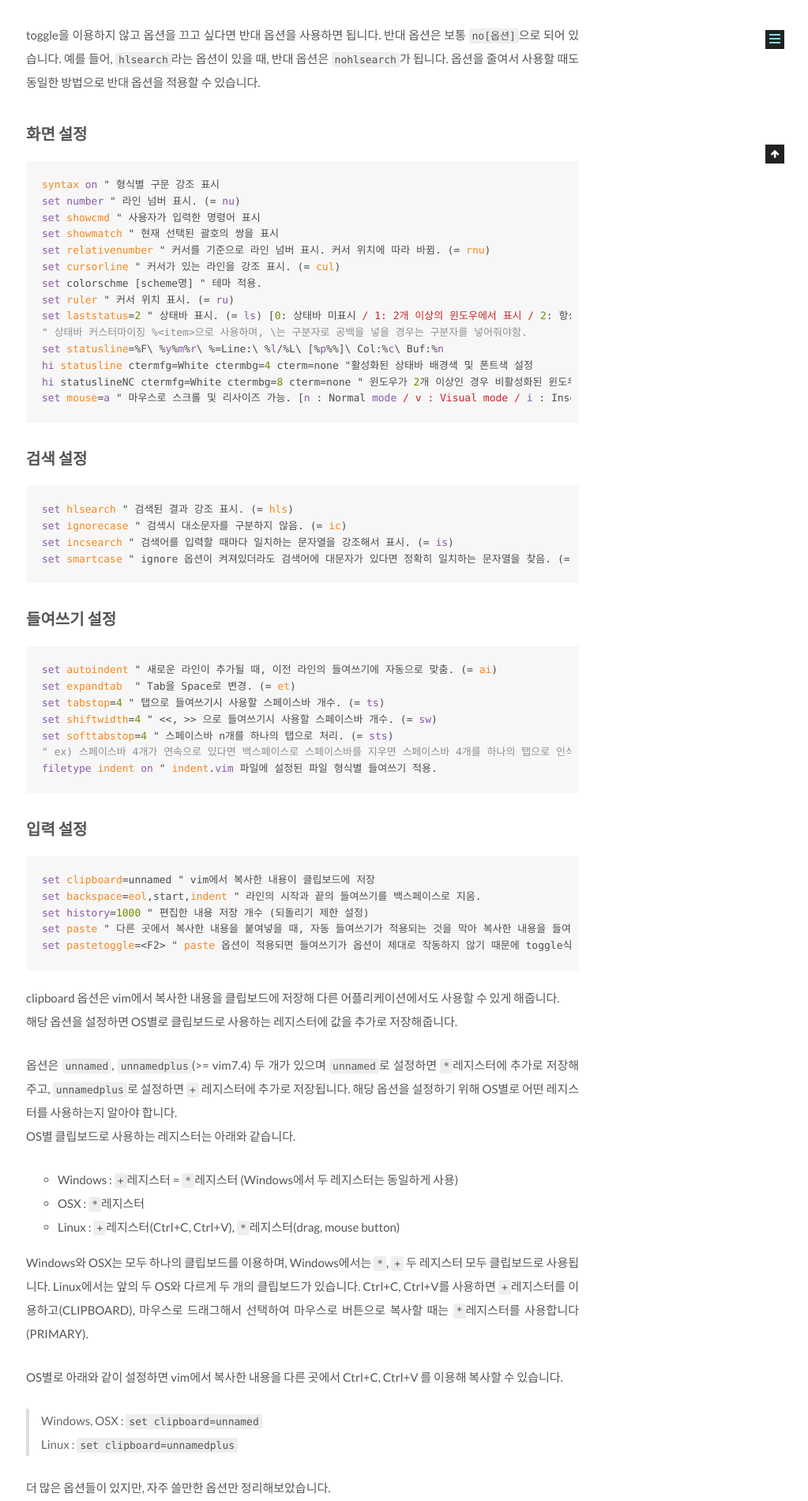
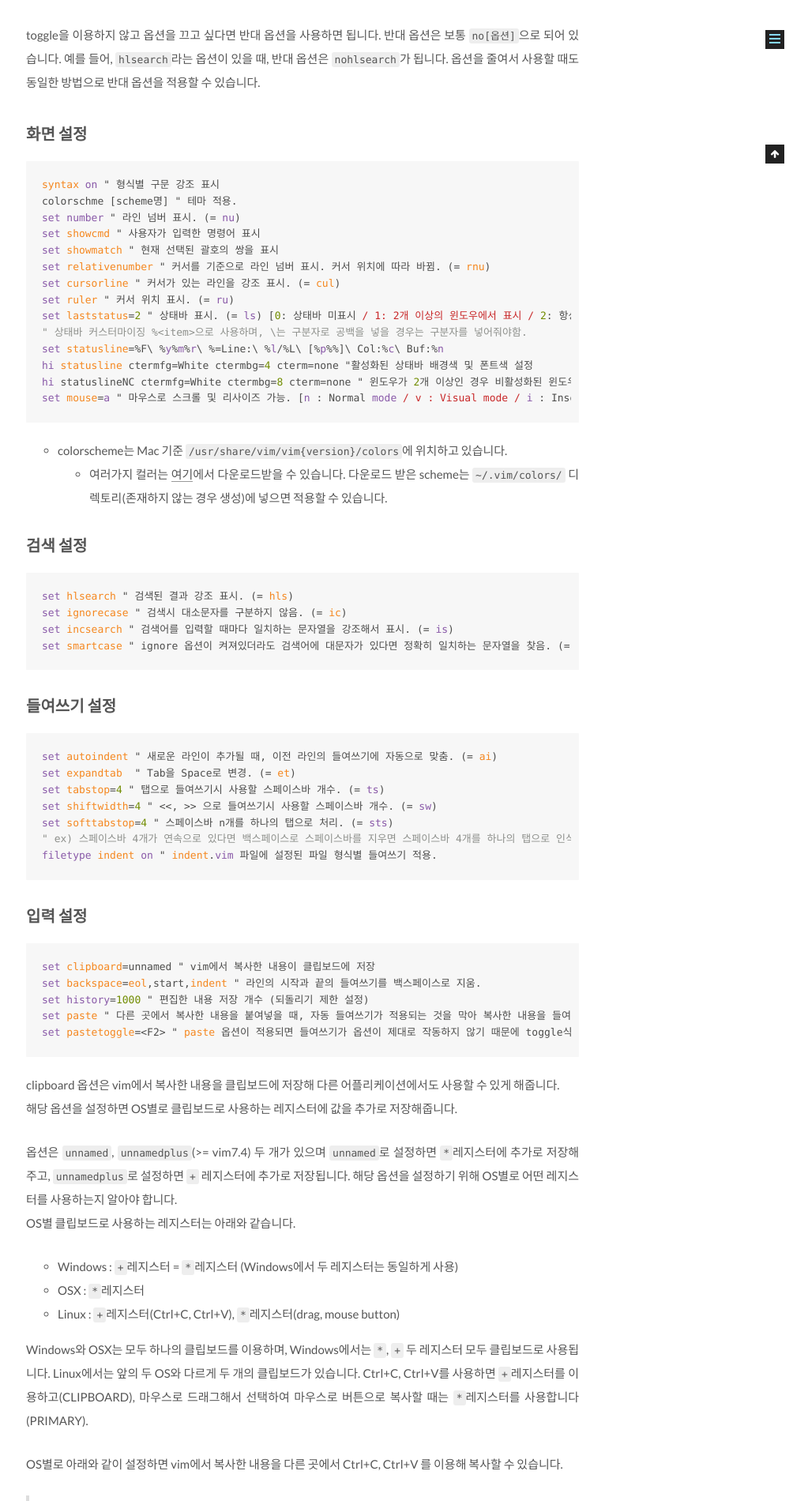
Before and after one commit to jhpapa/jhpapa.github.io, a Jekyll site: the page built from _posts/2018/01/2018-01-29-vim_configuration.md, in a window 1280 px wide. Shown: the part 793-2693 px from the top of the page at 79% size, without its empty margins (257-1280 px from the left). Built offline with Jekyll 4.4.1, drawn with Linux system fonts in a browser that asks for light colours.

Commit message:
포스트 수정

````diff
--- a/_posts/2018/01/2018-01-29-vim_configuration.md
+++ b/_posts/2018/01/2018-01-29-vim_configuration.md
@@ -29,12 +29,12 @@
 
 ``` vim
 syntax on " 형식별 구문 강조 표시
+colorschme [scheme명] " 테마 적용.
 set number " 라인 넘버 표시. (= nu)
 set showcmd " 사용자가 입력한 명령어 표시
 set showmatch " 현재 선택된 괄호의 쌍을 표시
 set relativenumber " 커서를 기준으로 라인 넘버 표시. 커서 위치에 따라 바뀜. (= rnu)
 set cursorline " 커서가 있는 라인을 강조 표시. (= cul)
-set colorschme [scheme명] " 테마 적용.
 set ruler " 커서 위치 표시. (= ru)
 set laststatus=2 " 상태바 표시. (= ls) [0: 상태바 미표시 / 1: 2개 이상의 윈도우에서 표시 / 2: 항상 표시]
 " 상태바 커스터마이징 %<item>으로 사용하며, \는 구분자로 공백을 넣을 경우는 구분자를 넣어줘야함.
@@ -43,6 +43,9 @@
 hi statuslineNC ctermfg=White ctermbg=8 cterm=none " 윈도우가 2개 이상인 경우 비활성화된 윈도우의 배경색 및 폰트색 설정
 set mouse=a " 마우스로 스크롤 및 리사이즈 가능. [n : Normal mode / v : Visual mode / i : Insert mode / a : All modes]
 ```
+
+* colorscheme는 Mac 기준 `/usr/share/vim/vim{version}/colors`에 위치하고 있습니다.
+    * 여러가지 컬러는 [여기](https://vimcolors.com/)에서 다운로드받을 수 있습니다. 다운로드 받은 scheme는 `~/.vim/colors/` 디렉토리(존재하지 않는 경우 생성)에 넣으면  적용할 수 있습니다.
 
 ## 검색 설정
 
````
